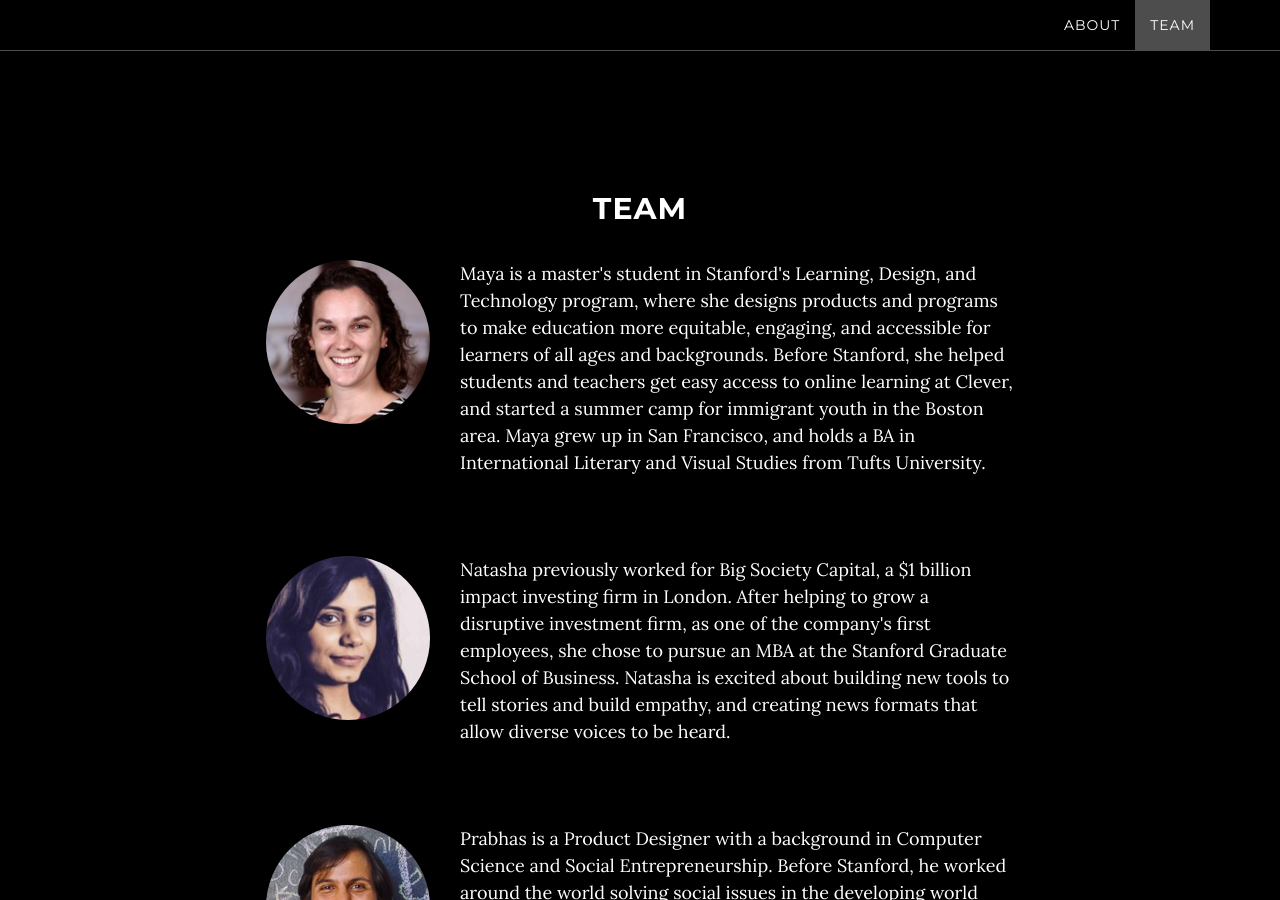
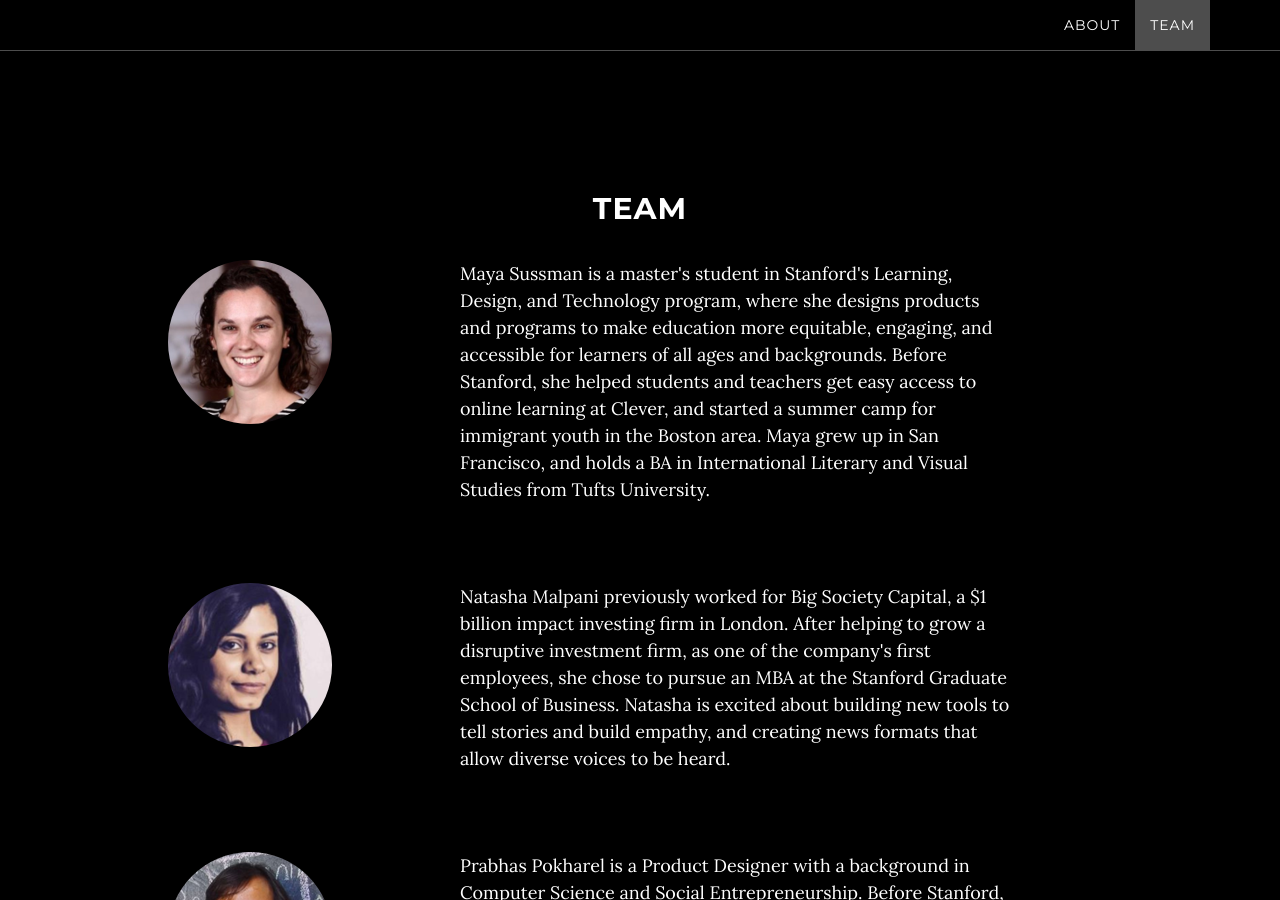
Before and after one commit to mayasussman/ProjectFluency.github.io, a Jekyll site: the page built from index.html, in a window 1280 px wide and 900 px high, scrolled down 3145 px. Built offline with Jekyll 4.4.1, drawn with Linux system fonts in a browser that asks for light colours; some of the changed text lies outside the part shown.

Commit message:
Brief updates.

```diff
--- a/_includes/about.html
+++ b/_includes/about.html
@@ -19,15 +19,15 @@
                 <p> We help small groups self-administer a brief curriculum focused on informal conversation, and augment it with SMS-based behavioral nudges, leading to real-world interactions in English. The result is a positive feedback loop that improves both confidence and proficiency over time. </p>
 
                 <div class="row">
-                    <div class="col-lg-4 tcenter">
+                    <div class="col-sm-4 tcenter">
                         <img src="/img/Video.svg"> </img> <br/>
                         <p> A suite of videos to help groups practice in safe settings </p>
                     </div>
-                    <div class="col-lg-4 tcenter">
+                    <div class="col-sm-4 tcenter">
                         <img src="/img/Nudges.svg"> </img> <br/>
                         <p> Daily nudges to encourage practice in the real world </p>
                     </div>
-                    <div class="col-lg-4 tcenter">
+                    <div class="col-sm-4 tcenter">
                         <img src="img/Chatbot.svg"> </img> <br/>
                         <p> Chatbot for content delivery and sustained engagement </p>
                     </div>
@@ -37,15 +37,15 @@
                 <h4>The Value Proposition</h4>
 
                 <div class="row">
-                    <div class="col-lg-4 tcenter">
+                    <div class="col-sm-4 tcenter">
                         <img src="/img/RealWorld.svg"> </img> <br/>
                         <p> Wins are the in the real world! </p>
                     </div>
-                    <div class="col-lg-4 tcenter">
+                    <div class="col-sm-4 tcenter">
                         <img src="/img/SmallWins.svg"> </img> <br/>
                         <p> Small wins build self-efficacy (confidence). </p>
                     </div>
-                    <div class="col-lg-4 tcenter">
+                    <div class="col-sm-4 tcenter">
                         <img src="img/Group.svg"> </img> <br/>
                         <p> Creates comfort by making learning social. </p>
                     </div>
--- a/_includes/contact.html
+++ b/_includes/contact.html
@@ -6,38 +6,38 @@
             </div>
         </div>
         <div class="row">
-            <div class="col-lg-2 col-lg-offset-2 biopic">
+            <div class="col-sm-2 col-sm-offset-1 biopic">
                 <img class="biopic" src="img/Maya.png"></img>
             </div>
-            <div class="col-lg-6 bio">
-                Maya is a master's student in Stanford's Learning, Design, and Technology program, where she designs products and programs to make education more equitable, engaging, and accessible for learners of all ages and backgrounds. Before Stanford, she helped students and teachers get easy access to online learning at Clever, and started a summer camp for immigrant youth in the Boston area. Maya grew up in San Francisco, and holds a BA in International Literary and Visual Studies from Tufts University.
+            <div class="col-sm-8 col-lg-6 col-sm-offset-1 bio">
+                Maya Sussman is a master's student in Stanford's Learning, Design, and Technology program, where she designs products and programs to make education more equitable, engaging, and accessible for learners of all ages and backgrounds. Before Stanford, she helped students and teachers get easy access to online learning at Clever, and started a summer camp for immigrant youth in the Boston area. Maya grew up in San Francisco, and holds a BA in International Literary and Visual Studies from Tufts University.
             </div>
         </div>
         <br/> <br/><br/> <br/>
         <div class="row">
-            <div class="col-lg-2 col-lg-offset-2">
+            <div class="col-sm-2 col-sm-offset-1 biopic">
                 <img src="img/Natasha.png"></img>
             </div>
-            <div class="col-lg-6 bio">
-                Natasha previously worked for Big Society Capital, a $1 billion impact investing firm in London. After helping to grow a disruptive investment firm, as one of the company's first employees, she chose to pursue an MBA at the Stanford Graduate School of Business. Natasha is excited about building new tools to tell stories and build empathy, and creating news formats that allow diverse voices to be heard.
+            <div class="col-sm-8 col-lg-6 col-sm-offset-1 bio">
+                Natasha Malpani previously worked for Big Society Capital, a $1 billion impact investing firm in London. After helping to grow a disruptive investment firm, as one of the company's first employees, she chose to pursue an MBA at the Stanford Graduate School of Business. Natasha is excited about building new tools to tell stories and build empathy, and creating news formats that allow diverse voices to be heard.
             </div>
         </div>
         <br/> <br/><br/> <br/>
         <div class="row">
-            <div class="col-lg-2 col-lg-offset-2">
+            <div class="col-sm-2 col-sm-offset-1 biopic">
                 <img src="img/Prabhas.png"></img>
             </div>
-            <div class="col-lg-6 bio">
-                Prabhas is a Product Designer with a background in Computer Science and Social Entrepreneurship. Before Stanford, he worked around the world solving social issues in the developing world with design and technology. One of these projects was to start the UNICEF Innovations Lab in Kosovo.
+            <div class="col-sm-8 col-lg-6 col-sm-offset-1 bio">
+                Prabhas Pokharel is a Product Designer with a background in Computer Science and Social Entrepreneurship. Before Stanford, he worked around the world solving social issues in the developing world with design and technology. He feels proudest of his work that has resulted in increased human capability, whether it is for young people in Kosovo to engage in social change, kids with cleft palate in Ecuador to speak better, or Indian nurse midwives to serve their rural clients better.
             </div>
         </div>
         <br/> <br/><br/> <br/>
         <div class="row">
-            <div class="col-lg-2 col-lg-offset-2 biopic">
+            <div class="col-sm-2 col-sm-offset-1 biopic">
                 <img src="img/Teagan.png"></img>
             </div>
-            <div class="col-lg-6 bio">
-                Teagan is a Product Designer with roots in design thinking, visual design, and engineering. After graduating from Dartmouth, Teagan co-founded a digital innovation lab on campus (the DALI Lab) where she led design for 25 concurrent student teams. This year, Teagan was the recipient of the Bill Moggridge award for excellence in interaction design. David Kelley, who co-founded IDEO with Bill Moggridge, selected Teagan for the first time this award was given to a Stanford student.
+            <div class="col-sm-8 col-lg-6 col-sm-offset-1 bio">
+                Teagan Daly is a Product Designer with roots in design thinking, visual design, and engineering. After graduating from Dartmouth, Teagan co-founded a digital innovation lab on campus (the DALI Lab) where she led design for 25 concurrent student teams. This year, Teagan was the recipient of the Bill Moggridge award for excellence in interaction design. David Kelley, who co-founded IDEO with Bill Moggridge, selected Teagan for the first time this award was given to a Stanford student.
             </div>
         </div>
         <br/> <br/> <br/>
--- a/_includes/css/grayscale.css
+++ b/_includes/css/grayscale.css
@@ -152,6 +152,9 @@ a:focus {
     text-align: left;
     font-size: 18px;
     line-height: 1.5;
+}
+.biopic {
+    margin-bottom: 20px;
 }
 
 
```
